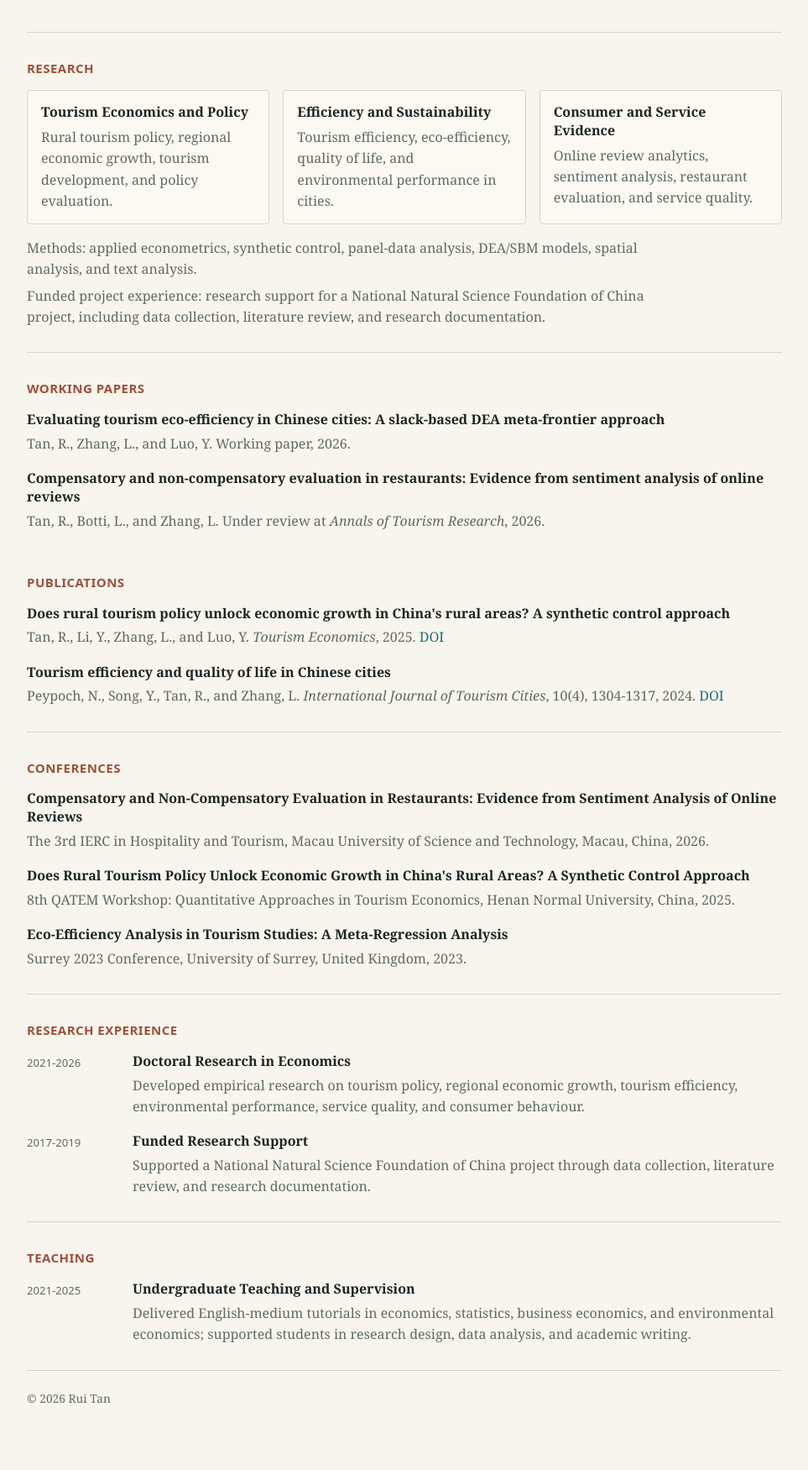
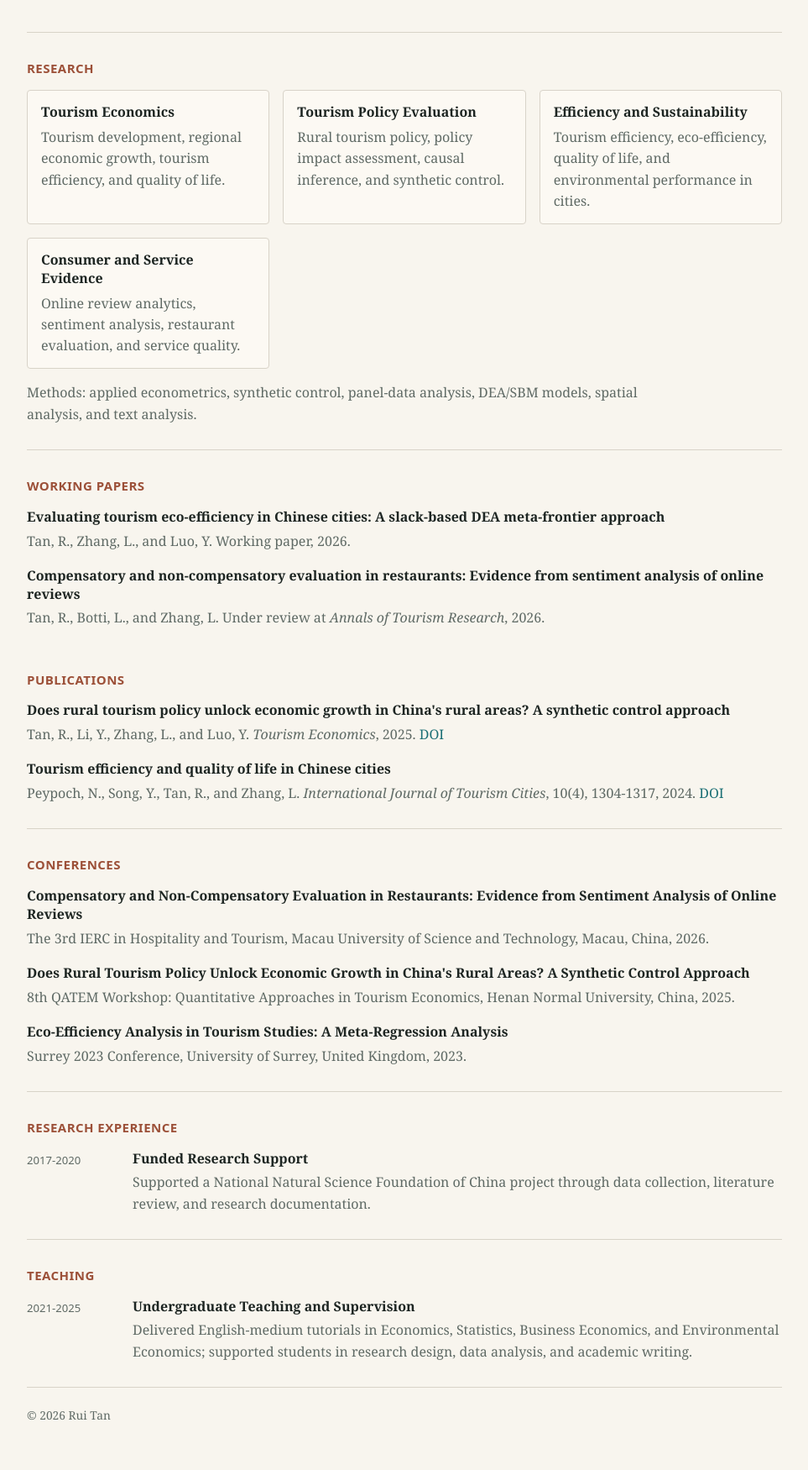
Before and after one commit to Ruirr26/ruitan.github.io, a plain HTML site: page index.html in a window 1280 px wide. Shown: the part 575-2325 px from the top of the page at 84% size, without its empty margins (158-1121 px from the left). Before the commit the page ends 2304 px from the top, so only its background shows below. Drawn offline with Linux system fonts and the light colour scheme.

Commit message:
Revise research section and experience dates
Updated research topics and experience dates in index.html.

```diff
--- a/index.html
+++ b/index.html
@@ -60,8 +60,12 @@
         <h2>Research</h2>
         <div class="research-grid">
           <article>
-            <h3>Tourism Economics and Policy</h3>
-            <p>Rural tourism policy, regional economic growth, tourism development, and policy evaluation.</p>
+            <h3>Tourism Economics</h3>
+            <p>Tourism development, regional economic growth, tourism efficiency, and quality of life.</p>
+          </article>
+          <article>
+            <h3>Tourism Policy Evaluation</h3>
+            <p>Rural tourism policy, policy impact assessment, causal inference, and synthetic control.</p>
           </article>
           <article>
             <h3>Efficiency and Sustainability</h3>
@@ -75,10 +79,6 @@
         <p class="methods">
           Methods: applied econometrics, synthetic control, panel-data analysis, DEA/SBM models,
           spatial analysis, and text analysis.
-        </p>
-        <p class="methods">
-          Funded project experience: research support for a National Natural Science Foundation
-          of China project, including data collection, literature review, and research documentation.
         </p>
       </section>
 
@@ -130,17 +130,7 @@
       <section id="experience" class="section">
         <h2>Research Experience</h2>
         <div class="entry">
-          <p class="date">2021-2026</p>
-          <div>
-            <h3>Doctoral Research in Economics</h3>
-            <p>
-              Developed empirical research on tourism policy, regional economic growth, tourism
-              efficiency, environmental performance, service quality, and consumer behaviour.
-            </p>
-          </div>
-        </div>
-        <div class="entry">
-          <p class="date">2017-2019</p>
+          <p class="date">2017-2020</p>
           <div>
             <h3>Funded Research Support</h3>
             <p>
@@ -158,8 +148,8 @@
           <div>
             <h3>Undergraduate Teaching and Supervision</h3>
             <p>
-              Delivered English-medium tutorials in economics, statistics, business economics,
-              and environmental economics; supported students in research design, data analysis,
+              Delivered English-medium tutorials in Economics, Statistics, Business Economics,
+              and Environmental Economics; supported students in research design, data analysis,
               and academic writing.
             </p>
           </div>
```
